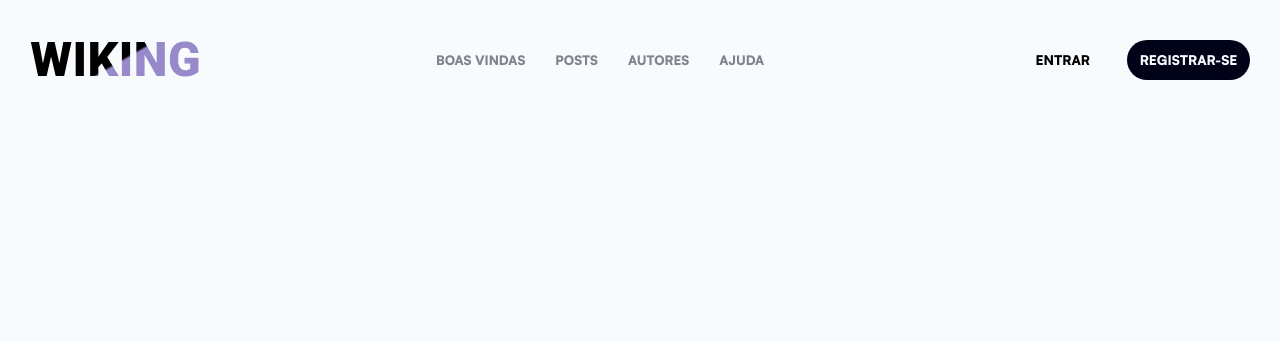
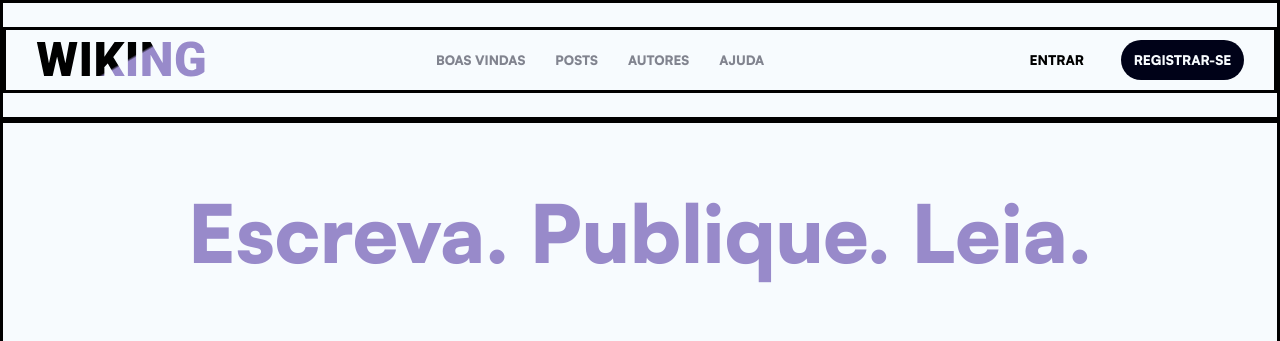
Before and after one commit to darlangui/wiki, a PHP site: page / in a window 1280 px wide. Shown: the top 341 px of the page. Before the commit the page ends 80 px from the top, so only its background shows below. Run offline with PHP 8.4, Linux system fonts and the light colour scheme.

Commit message:
new style

```diff
--- a/global.css
+++ b/global.css
@@ -20,6 +20,13 @@ html {
     --primary-black: #000218;
     --primary-gray: rgba(0, 2, 24, 0.48);
     --primary-white: #F7FBFE;
+}
+
+h1 {
+    color: var(--primary-regular);
+    font-size: 8rem;
+
+    font-family: 'Satoshi-Black', sans-serif;
 }
 
 .button_white {
--- a/index.php
+++ b/index.php
@@ -7,12 +7,14 @@
     <link rel="stylesheet" href="global.css">
     <link rel="stylesheet" href="fonts/Fonts/WEB/css/satoshi.css">
     <link rel="stylesheet" href="style.css">
+
+    <link rel="icon" href="assets/logo_wk.svg">
 </head>
 <body>
     <header>
         <div class="content">
             <section class="left">
-                <img src="assets/logo_wiki.svg" alt="Logo da WIKING">
+               <a href="index.php"><img src="assets/logo_wiki.svg" alt="Logo da WIKING"></a>
             </section>
             <section class="center">
                     <ul>
@@ -29,7 +31,14 @@
         </div>
     </header>
     <main>
-
+        <section class="initial_content">
+            <h1>Escreva.</h1>
+            <h1>Publique.</h1>
+            <h1>Leia.</h1>
+        </section>
+        <section class="img_content">
+            <img src="assets/woman.svg" alt="Imagem de uma mulher com livro">
+        </section>
     </main>
     <footer>
 
--- a/style.css
+++ b/style.css
@@ -1,27 +1,27 @@
 header {
     height: 120px;
-
+    border-style: solid;
     display: flex;
     justify-content: center;
     align-items: center;
 }
 
-.content {
+header .content {
     width: 1328px;
     height: 40px;
 
     display: flex;
     align-items: center;
     justify-content: space-between;
-
+    border-style: solid;
     padding: 3rem;
 }
 
-.content ul{
+header .content ul{
     display: flex;
 }
 
-.content ul li{
+header .content ul li{
     font-family: 'Satoshi-Black', sans-serif;
     color: var(--primary-gray);
     font-size: 1.3rem;
@@ -30,3 +30,30 @@ header {
 
     margin: 1.5rem;
 }
+
+main {
+    display: flex;
+    flex-direction: column;
+    align-items: center;
+}
+
+main .initial_content{
+    width: 1280px;
+    height: 224px;
+    display: flex;
+    align-items: center;
+    justify-content: center;
+
+    border-style: solid;
+}
+
+main .initial_content h1{
+    margin: 1rem;
+}
+
+main .img_content img {
+    width: 1080px;
+    height: 600px;
+
+
+}
```
Also changed, not shown: assets/logo_wk.svg (added), 1 other file.
